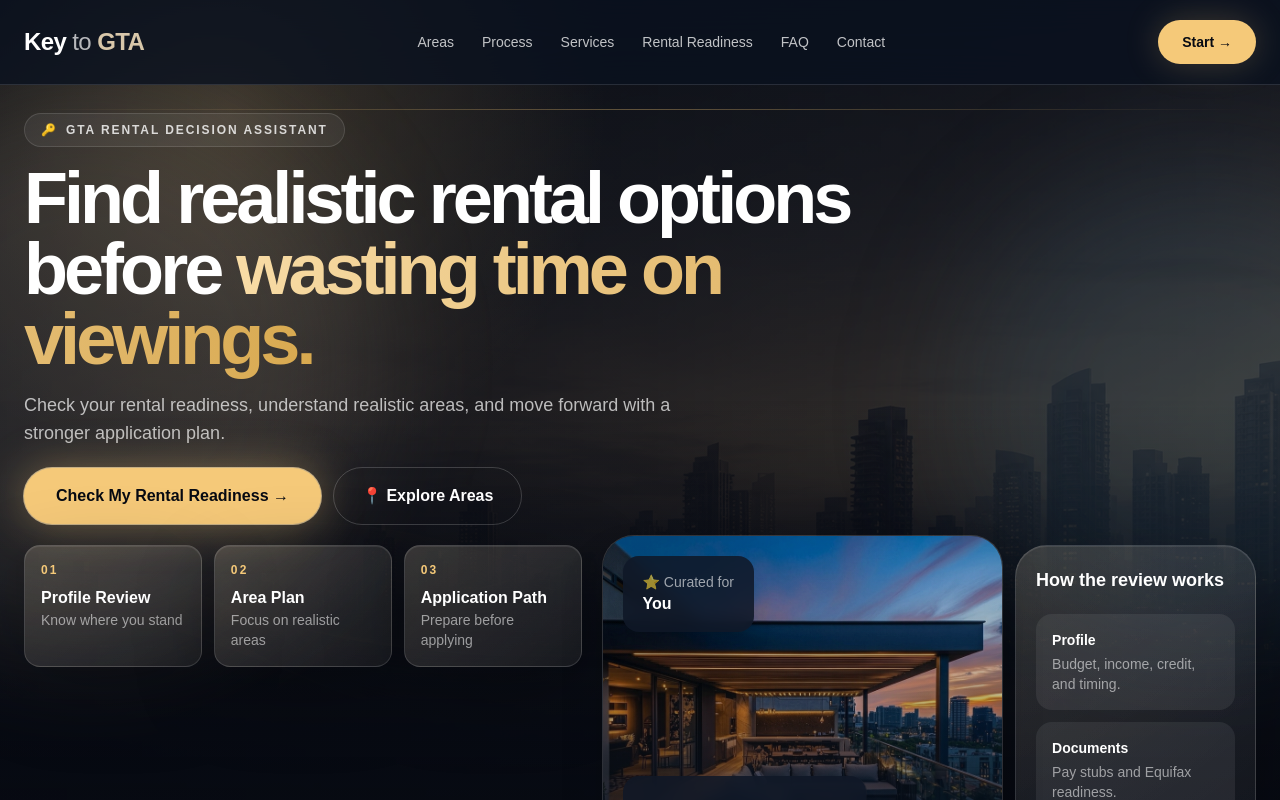
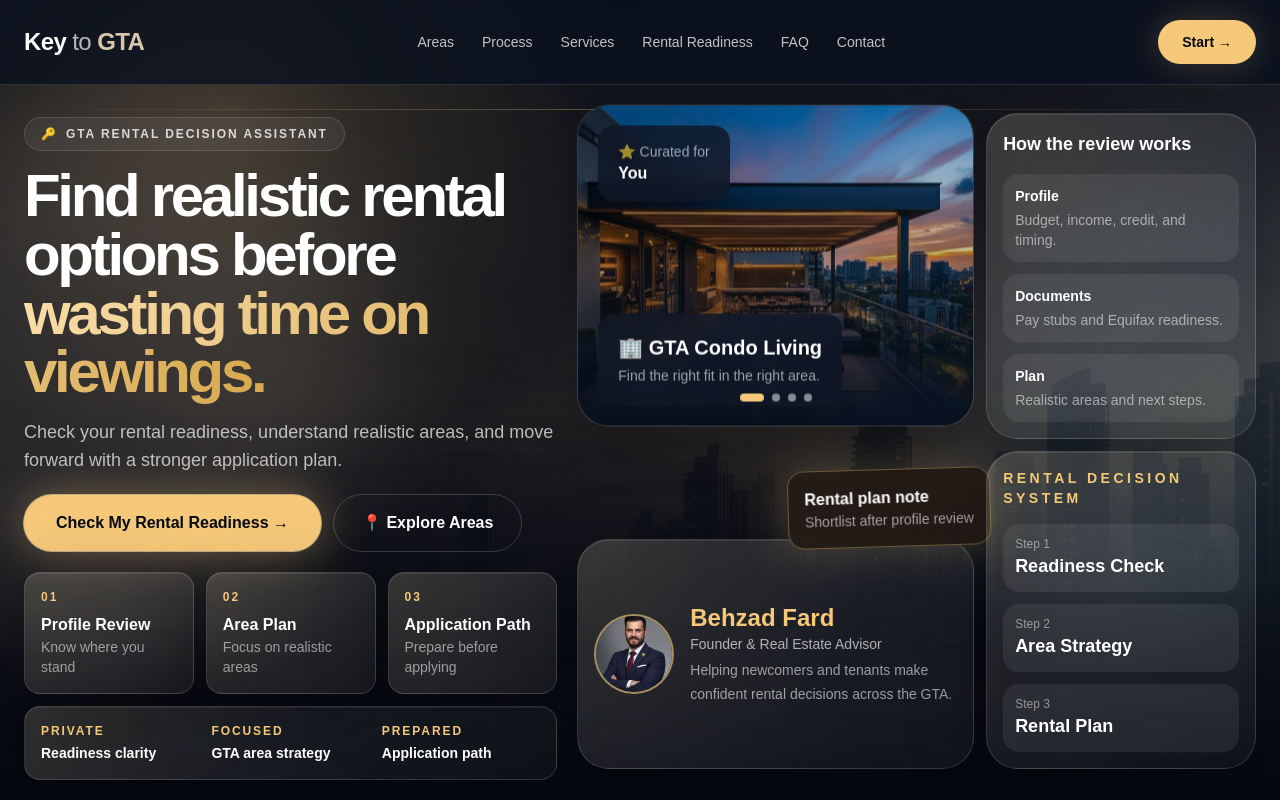
Before and after one commit to behzadfardrealtor-cyber/keytogta, a Next.js app: page / in a window 1280 px wide. Shown: the top 800 px of the page. Built offline with nearby package versions, Linux system fonts and the light colour scheme.

Commit message:
Clean up desktop hero layout

```diff
--- a/app/page.tsx
+++ b/app/page.tsx
@@ -330,14 +330,14 @@ export default function Home() {
         <div className="absolute right-[-10rem] top-20 h-[30rem] w-[30rem] rounded-full bg-[#4C7793]/18 blur-3xl" />
         <div className="absolute bottom-[-10rem] left-[20%] h-[26rem] w-[26rem] rounded-full bg-[#F5C979]/10 blur-3xl" />
 
-        <div className="relative mx-auto max-w-7xl">
-          <div className="max-w-4xl">
+        <div className="relative mx-auto grid max-w-7xl gap-5 lg:grid-cols-[0.88fr_1.12fr] lg:items-start">
+          <div className="lg:pt-1">
             <div className="mb-4 inline-flex items-center gap-2 rounded-full border border-white/12 bg-white/[0.06] px-4 py-2 text-xs font-semibold uppercase tracking-[0.16em] text-white/80">
               <span className="text-[#F5C979]">🔑</span>
               GTA Rental Decision Assistant
             </div>
 
-            <h1 className="max-w-4xl text-4xl font-black leading-[0.98] tracking-[-0.055em] md:text-6xl xl:text-7xl">
+            <h1 className="max-w-4xl text-4xl font-black leading-[0.98] tracking-[-0.055em] md:text-6xl xl:text-6xl 2xl:text-7xl">
               Find realistic rental options before{" "}
               <span className="bg-gradient-to-r from-[#F8DCA6] to-[#D8A94F] bg-clip-text text-transparent">
                 wasting time on viewings.
@@ -363,10 +363,8 @@ export default function Home() {
                 📍 Explore Areas
               </a>
             </div>
-          </div>
 
-          <div className="mt-5 grid gap-5 lg:grid-cols-[0.92fr_1.08fr] lg:items-start">
-            <div className="grid gap-3 sm:grid-cols-3">
+            <div className="mt-5 grid gap-3 sm:grid-cols-3">
               <div className="glass-card rounded-2xl p-4">
                 <p className="text-xs font-semibold uppercase tracking-[0.18em] text-[#F5C979]">01</p>
                 <h3 className="mt-2 font-bold">Profile Review</h3>
@@ -384,13 +382,29 @@ export default function Home() {
               </div>
             </div>
 
-            <div className="grid gap-3 lg:grid-cols-[1fr_0.6fr]">
-              <div className="relative">
+            <div className="glass-card mt-3 hidden rounded-2xl p-4 lg:grid lg:grid-cols-3 lg:gap-3">
+              <div>
+                <p className="text-xs font-semibold uppercase tracking-[0.16em] text-[#F5C979]">Private</p>
+                <p className="mt-1 text-sm font-semibold text-white">Readiness clarity</p>
+              </div>
+              <div>
+                <p className="text-xs font-semibold uppercase tracking-[0.16em] text-[#F5C979]">Focused</p>
+                <p className="mt-1 text-sm font-semibold text-white">GTA area strategy</p>
+              </div>
+              <div>
+                <p className="text-xs font-semibold uppercase tracking-[0.16em] text-[#F5C979]">Prepared</p>
+                <p className="mt-1 text-sm font-semibold text-white">Application path</p>
+              </div>
+            </div>
+          </div>
+
+          <div className="grid gap-3 lg:grid-cols-[1fr_0.68fr]">
+            <div className="relative lg:col-start-1 lg:row-start-1">
               <div className="float-slow relative overflow-hidden rounded-[2rem] border border-white/12 bg-white/[0.04] shadow-2xl">
                 <img
                   src="/hero-condo.jpg"
                   alt="GTA condo living"
-                    className="h-[19rem] w-full object-cover opacity-90 md:h-[22rem]"
+                  className="h-[19rem] w-full object-cover opacity-90 md:h-[22rem] lg:h-[18rem] xl:h-[20rem] 2xl:h-[22rem]"
                   onError={(event) => {
                     event.currentTarget.style.display = "none";
                   }}
@@ -421,47 +435,48 @@ export default function Home() {
               </div>
             </div>
 
-              <div className="grid gap-4">
-              <div className="glass-card rounded-[2rem] p-5">
+            <div className="grid gap-3 lg:col-start-2 lg:row-span-2 lg:row-start-1">
+              <div className="glass-card rounded-[2rem] p-5 lg:p-4 2xl:p-5">
                 <h3 className="text-lg font-bold">How the review works</h3>
-                <div className="mt-5 grid gap-3 text-sm text-white/70">
-                  <div className="rounded-2xl bg-white/[0.07] p-4">
+                <div className="mt-4 grid gap-3 text-sm text-white/70">
+                  <div className="rounded-2xl bg-white/[0.07] p-4 lg:p-3 2xl:p-4">
                     <p className="font-semibold text-white">Profile</p>
                     <p className="mt-1 text-white/55">Budget, income, credit, and timing.</p>
                   </div>
-                  <div className="rounded-2xl bg-white/[0.07] p-4">
+                  <div className="rounded-2xl bg-white/[0.07] p-4 lg:p-3 2xl:p-4">
                     <p className="font-semibold text-white">Documents</p>
                     <p className="mt-1 text-white/55">Pay stubs and Equifax readiness.</p>
                   </div>
-                  <div className="rounded-2xl bg-white/[0.07] p-4">
+                  <div className="rounded-2xl bg-white/[0.07] p-4 lg:p-3 2xl:p-4">
                     <p className="font-semibold text-white">Plan</p>
                     <p className="mt-1 text-white/55">Realistic areas and next steps.</p>
                   </div>
                 </div>
               </div>
 
-              <div className="glass-card shine rounded-[2rem] p-5">
+              <div className="glass-card shine rounded-[2rem] p-5 lg:p-4 2xl:p-5">
                 <p className="text-sm font-semibold uppercase tracking-[0.25em] text-[#F5C979]">
                   Rental Decision System
                 </p>
-                <div className="mt-5 grid gap-3">
-                  <div className="rounded-2xl bg-white/[0.07] p-4">
+                <div className="mt-4 grid gap-3">
+                  <div className="rounded-2xl bg-white/[0.07] p-4 lg:p-3 2xl:p-4">
                     <p className="text-xs text-white/50">Step 1</p>
-                    <h3 className="text-xl font-bold">Readiness Check</h3>
+                    <h3 className="text-lg font-bold 2xl:text-xl">Readiness Check</h3>
                   </div>
-                  <div className="rounded-2xl bg-white/[0.07] p-4">
+                  <div className="rounded-2xl bg-white/[0.07] p-4 lg:p-3 2xl:p-4">
                     <p className="text-xs text-white/50">Step 2</p>
-                    <h3 className="text-xl font-bold">Area Strategy</h3>
+                    <h3 className="text-lg font-bold 2xl:text-xl">Area Strategy</h3>
                   </div>
-                  <div className="rounded-2xl bg-white/[0.07] p-4">
+                  <div className="rounded-2xl bg-white/[0.07] p-4 lg:p-3 2xl:p-4">
                     <p className="text-xs text-white/50">Step 3</p>
-                    <h3 className="text-xl font-bold">Rental Plan</h3>
+                    <h3 className="text-lg font-bold 2xl:text-xl">Rental Plan</h3>
+                  </div>
                 </div>
               </div>
             </div>
 
-              <div className="glass-card rounded-[2rem] p-6 text-center">
-                <div className="mx-auto h-28 w-28 overflow-hidden rounded-full border-2 border-[#F5C979]/60 bg-white/[0.08]">
+            <div className="glass-card rounded-[2rem] p-6 text-center lg:col-start-1 lg:row-start-2 lg:flex lg:items-center lg:gap-4 lg:p-4 lg:text-left 2xl:block 2xl:p-6 2xl:text-center">
+              <div className="mx-auto h-28 w-28 overflow-hidden rounded-full border-2 border-[#F5C979]/60 bg-white/[0.08] lg:mx-0 lg:h-20 lg:w-20 lg:shrink-0 2xl:mx-auto 2xl:h-28 2xl:w-28">
                 <img
                   src="/behzad.jpg"
                   alt="Behzad Fard"
@@ -471,12 +486,12 @@ export default function Home() {
                   }}
                 />
               </div>
-                <h3 className="mt-4 text-2xl font-bold text-[#F5C979]">Behzad Fard</h3>
+              <div>
+                <h3 className="mt-4 text-2xl font-bold text-[#F5C979] lg:mt-0 2xl:mt-4">Behzad Fard</h3>
                 <p className="text-sm text-white/65">Founder & Real Estate Advisor</p>
-                <p className="mt-3 text-sm leading-6 text-white/58">
+                <p className="mt-3 text-sm leading-6 text-white/58 lg:mt-1 2xl:mt-3">
                   Helping newcomers and tenants make confident rental decisions across the GTA.
                 </p>
-              </div>
               </div>
             </div>
           </div>
```
Lines whose indentation alone changed are shown as unchanged.
